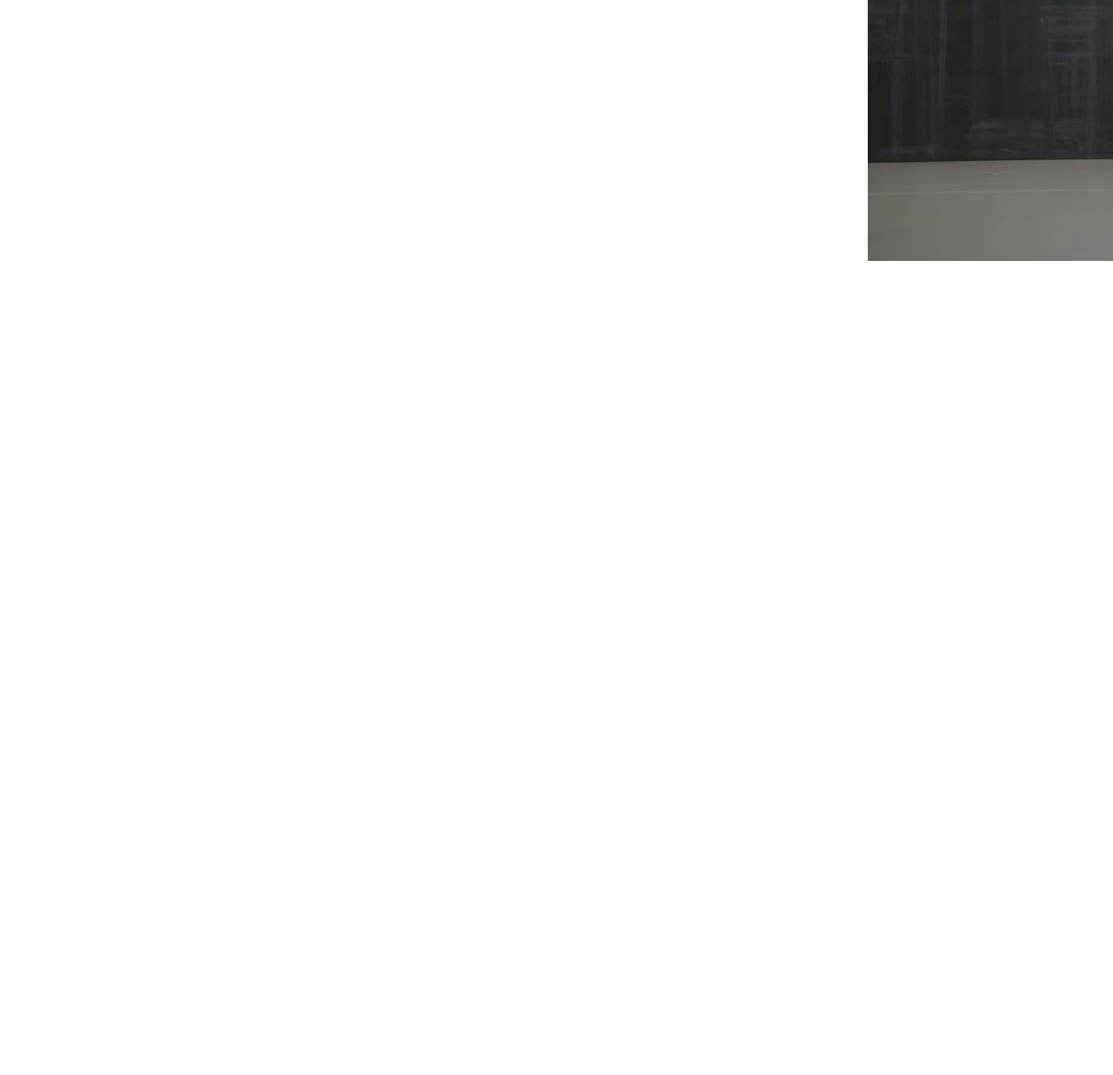
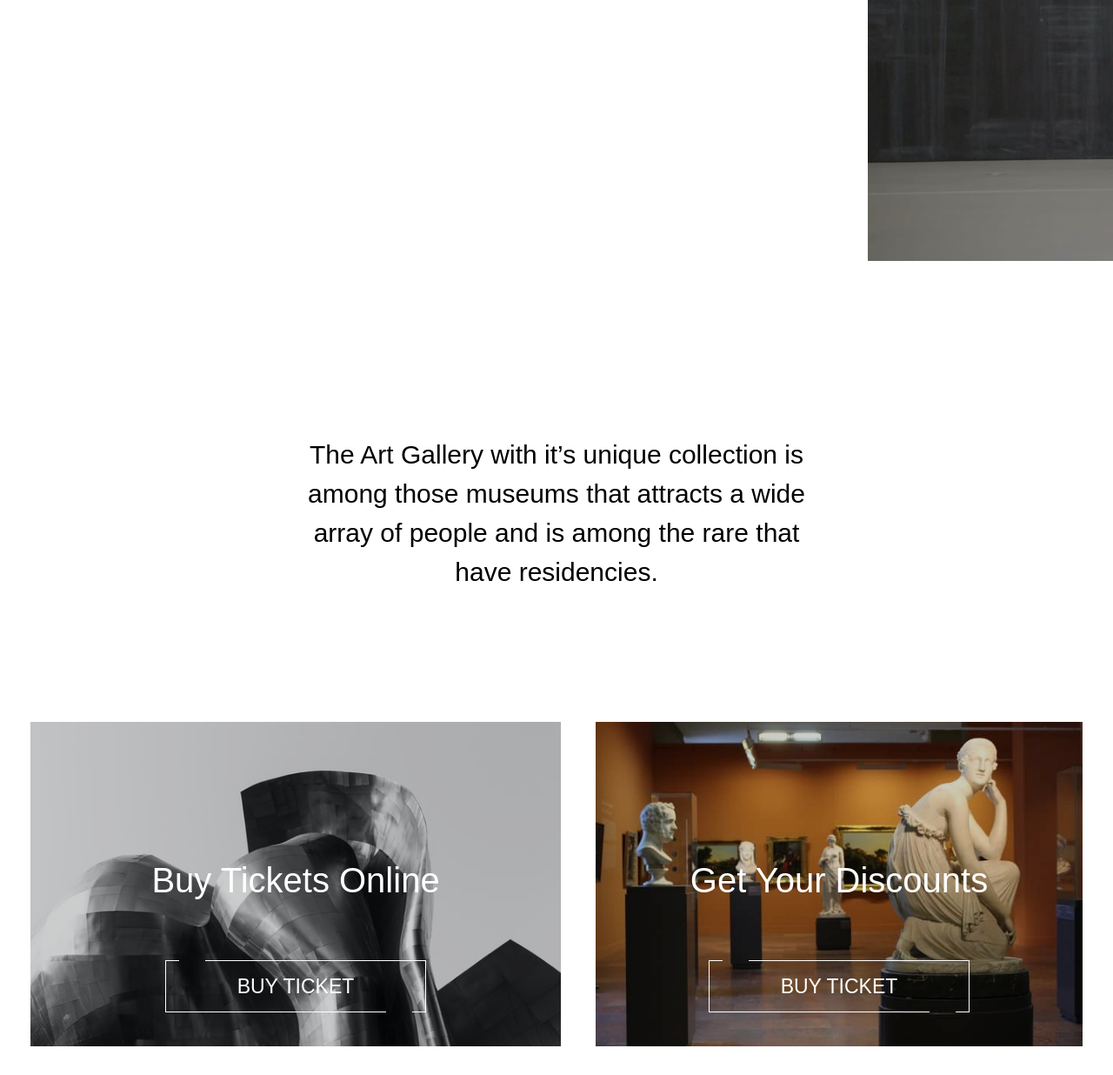
Before and after one commit to Lelabeshidze/Art-Gallery-Project, a plain HTML site: page index.html in a window 1280 px wide. Shown: the part 1518-2754 px from the top of the page at 87% size. Before the commit the page ends 1818 px from the top, so only its background shows below. Drawn offline with nearby package versions, Linux system fonts and the light colour scheme.

Commit message:
added section

```diff
--- a/Style/style.css
+++ b/Style/style.css
@@ -11,8 +11,11 @@ ul,
 ol {
     list-style: none;
 }
+html {
+    scroll-behavior: smooth;
+  }
 body {
-    max-width: 1400px;
+    max-width: 100%;
     width: 100%;
     padding:auto;
     margin: auto;
@@ -24,7 +27,7 @@ body {
     color: #333;
 }
 .header {
-    max-width: 1400px;
+    max-width: 100%;
     width: 100%;
     margin-right: auto;
     margin-left: auto;
@@ -38,7 +41,7 @@ body {
     align-items: center;
 }
 .container {
-    max-width: 1400px;
+    max-width: 100%;
     width: 100%;
 }
 .headerlinks {
@@ -94,9 +97,12 @@ img{
     top:25%;
     letter-spacing: 4px;
     display: flex;
+    justify-content:center;
+    align-items: center;
     flex-direction: column;
-    align-items: center;
     line-height:3;
+    text-align:center;
+
 }
 .slidertext h1 {
     margin-top: 40px;
@@ -107,7 +113,6 @@ img{
     font-weight: 700;
     font-size: 40px;
     line-height:1.5;
-    text-align:center;
     letter-spacing: 9px;
 }
 .slidertext p {
@@ -115,8 +120,6 @@ img{
     margin-bottom: 10px;
     font-family: 'Roboto Mono', sans-serif;
     color:#e7dcdce8;
-    font-size: 14px;
-    line-height: 1.7em;
     font-weight: 300;
     font-size: 20px;
     line-height: 1.5em;
@@ -215,3 +218,40 @@ img{
     color:#fff;
     cursor: pointer;
 }
+.textinfo {
+    width:50%;
+    font-size: 30px;
+    color: black;
+    line-height: 1.5em;
+    text-align: center;
+}
+.flex {
+    display: flex;
+}
+.discount {
+    position:relative;
+    display: flex;
+    justify-content:center;
+    align-items: center;
+    padding: 20px;
+    top: 100px;
+}
+.discount img {
+    filter: brightness(80%);
+    width:100%;
+    height: 400px;
+}
+.disctext {
+    position: absolute;
+    color: #fff;
+}
+.underbutton {
+    left: auto;
+}
+.margin {
+    margin-top: 200px;
+    display: flex;
+    flex-direction: column;
+    align-items: center;
+    vertical-align: middle;
+}
--- a/index.html
+++ b/index.html
@@ -56,8 +56,12 @@
                 <div class="carousel-item active mySlides">
                     <img class="d-block w-100 mySlides darkened" src="Images/For articles/62626ed52e3a461ccb8e2a96_Home-banner-1.jpg" alt="First slide">
                     <div class="slidertext">
+                        <div>
                         <p>The Most Expected Events</p>
+                    </div>
+                    <div>
                         <h1>Opening Night On November 25th "Space-Intertwinded" Installation</h1>
+                    </div>
                     </div>
                     <div class="prev carousel-control-prev" href="#carouselExampleControls" role="button" data-slide="prev">
                         <div class="leftarrow">
@@ -83,8 +87,12 @@
                 <div class="carousel-item mySlides">
                     <img class="d-block w-100 mySlides darkened" src="Images/Process/62626ed60bdd09bc535380f3_Home-banner-3.jpg" alt="Second slide">
                     <div class="slidertext">
+                        <div>
                         <p>New York Gallery</p>
+                    </div>
+                    <div>
                         <h1>Royal Society of Miniature Painters and Gravers</h1>
+                    </div>
                     </div>
                     <div class="prev carousel-control-prev" href="#carouselExampleControls" role="button" data-slide="prev">
                         <div class="leftarrow">
@@ -109,8 +117,12 @@
                 <div class="carousel-item mySlides">
                     <img class="d-block w-100 mySlides darkened" src="Images/Process/62626ed60bdd09bc535380f3_Home-banner-3.jpg" alt="Third slide">
                     <div class="slidertext">
+                        <div>
                         <p>Your New Art World</p>
+                    </div>
+                    <div>
                         <h1>Art Gallery Society Event: Christmas Eve in the Art Gallery</h1>
+                    </div>
                     </div>
                     <div class="prev carousel-control-prev" href="#carouselExampleControls" role="button" data-slide="prev">
                         <div class="leftarrow">
@@ -135,6 +147,39 @@
             </div>
           </div>
     </section>
+    <section class="container margin">
+        <div class="textinfo">
+            <p>The Art Gallery with it’s unique collection is among those museums that attracts a wide array of people and is among the rare that have residencies.</p>
+        </div>
+        <div class="flex">
+            <div class="discount">
+                <img src="6262acae7f26ce62b35c16d1_home-img1-640_392.jpg" alt="">
+                <div class="disctext">
+                    <h1>Buy Tickets Online</h1>
+                </div>
+                <div class="sliderbutton underbutton">
+                        <span class="rightline"></span>
+                        <span class="movinglineleft"></span>
+                        <a href=""> BUY TICKET</a>
+                        <span class="leftline"></span>
+                        <span class="movinglineright"></span>
+                </div>
+            </div>
+            <div class="discount">
+                <img src="Images/Exhibition section/6262af6dc8bed26b7f284829_home-img2-640_427.jpg" alt="">
+                <div class="disctext">
+                    <h1>Get Your Discounts</h1>
+                </div>
+                <div class="sliderbutton underbutton">
+                        <span class="rightline"></span>
+                        <span class="movinglineleft"></span>
+                        <a href=""> BUY TICKET</a>
+                        <span class="leftline"></span>
+                        <span class="movinglineright"></span>
+                </div>
+            </div>
+        </div>
+    </section>
     <script src="https://code.jquery.com/jquery-3.2.1.slim.min.js" integrity="sha384-KJ3o2DKtIkvYIK3UENzmM7KCkRr/rE9/Qpg6aAZGJwFDMVNA/GpGFF93hXpG5KkN" crossorigin="anonymous"></script>
     <script src="https://cdn.jsdelivr.net/npm/popper.js@1.12.9/dist/umd/popper.min.js" integrity="sha384-ApNbgh9B+Y1QKtv3Rn7W3mgPxhU9K/ScQsAP7hUibX39j7fakFPskvXusvfa0b4Q" crossorigin="anonymous"></script>
     <script src="https://cdn.jsdelivr.net/npm/bootstrap@4.0.0/dist/js/bootstrap.min.js" integrity="sha384-JZR6Spejh4U02d8jOt6vLEHfe/JQGiRRSQQxSfFWpi1MquVdAyjUar5+76PVCmYl" crossorigin="anonymous"></script>
```
